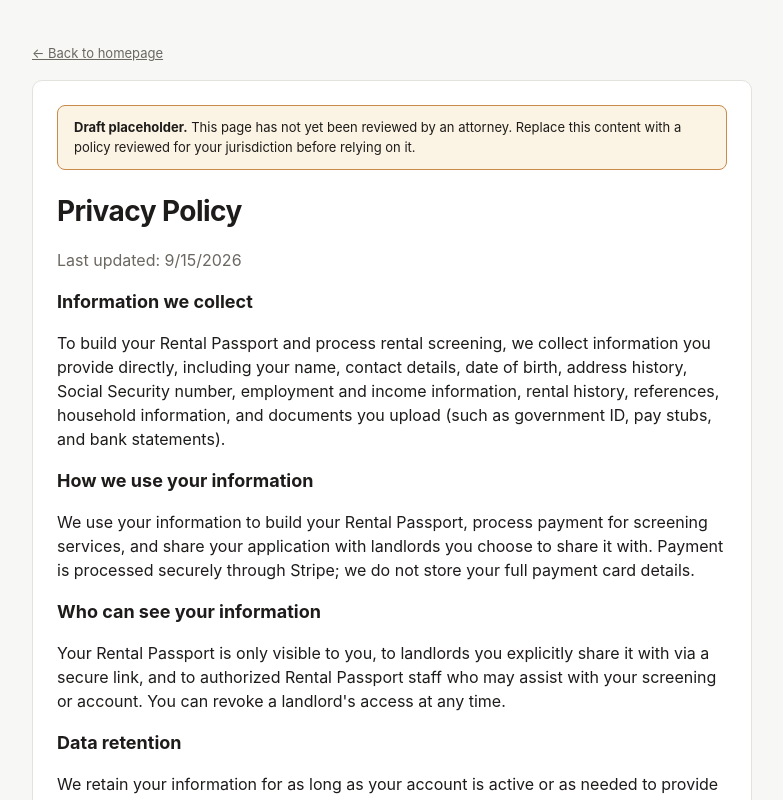
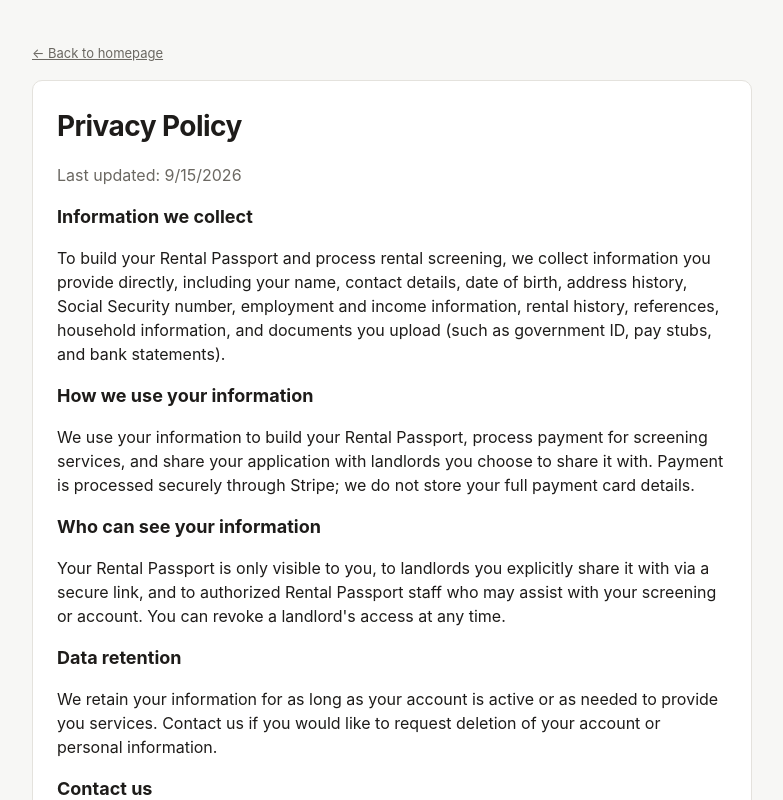
Before and after one commit to Pristinepropertysllc-source/rental-passport, a Next.js app: page /privacy in a window 1280 px wide. Shown: the top 800 px of the page, without its empty margins (248-1031 px from the left). Built offline with nearby package versions, Linux system fonts and the light colour scheme.

Commit message:
Remove draft warning banner from Privacy and Terms pages

```diff
--- a/app/privacy/page.tsx
+++ b/app/privacy/page.tsx
@@ -8,20 +8,6 @@ export default function PrivacyPage() {
       </Link>
 
       <div className="card" style={{ marginTop: 16 }}>
-        <div
-          style={{
-            background: '#fbf3e3',
-            border: '1px solid var(--accent)',
-            borderRadius: 8,
-            padding: '12px 16px',
-            fontSize: 13,
-            marginBottom: 20
-          }}
-        >
-          <strong>Draft placeholder.</strong> This page has not yet been reviewed by an attorney.
-          Replace this content with a policy reviewed for your jurisdiction before relying on it.
-        </div>
-
         <h1>Privacy Policy</h1>
         <p className="muted">Last updated: {new Date().toLocaleDateString()}</p>
 
```
Also changed, not shown: app/terms/page.tsx (+0 -14 lines).
